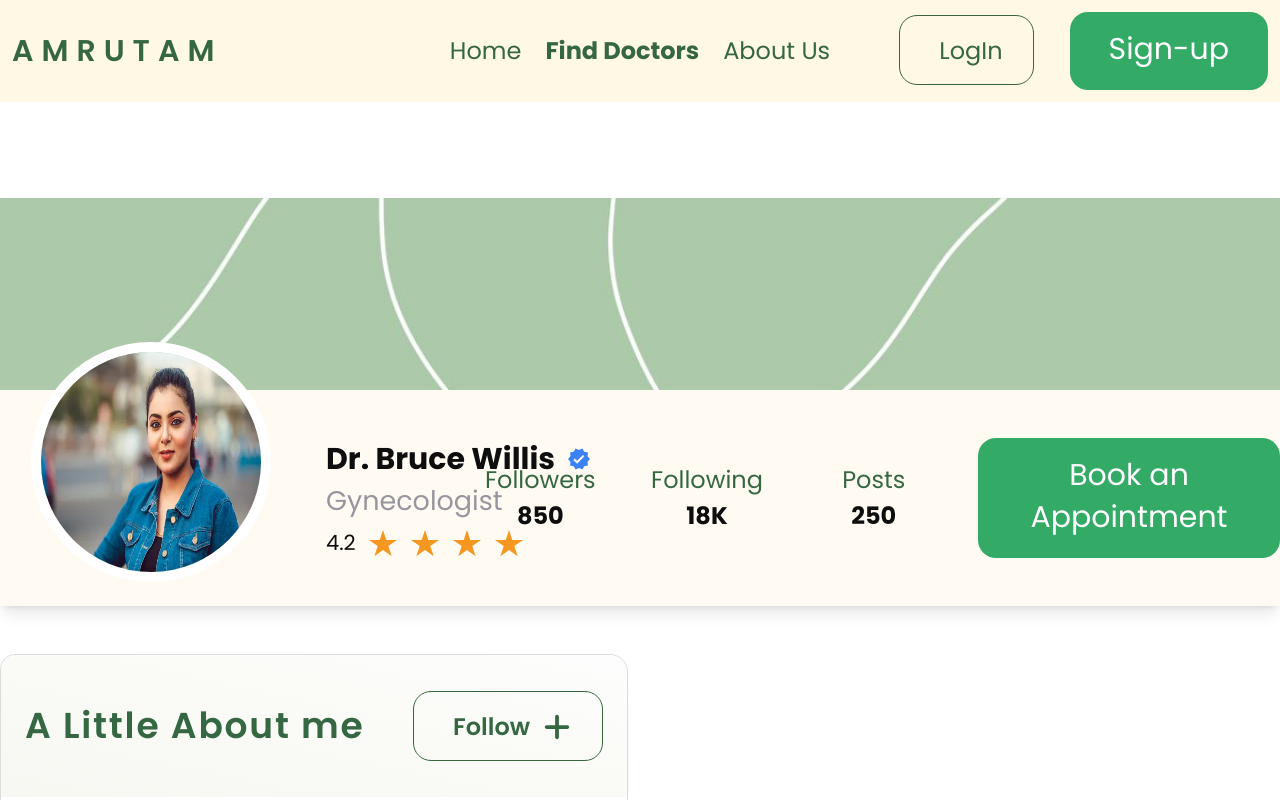
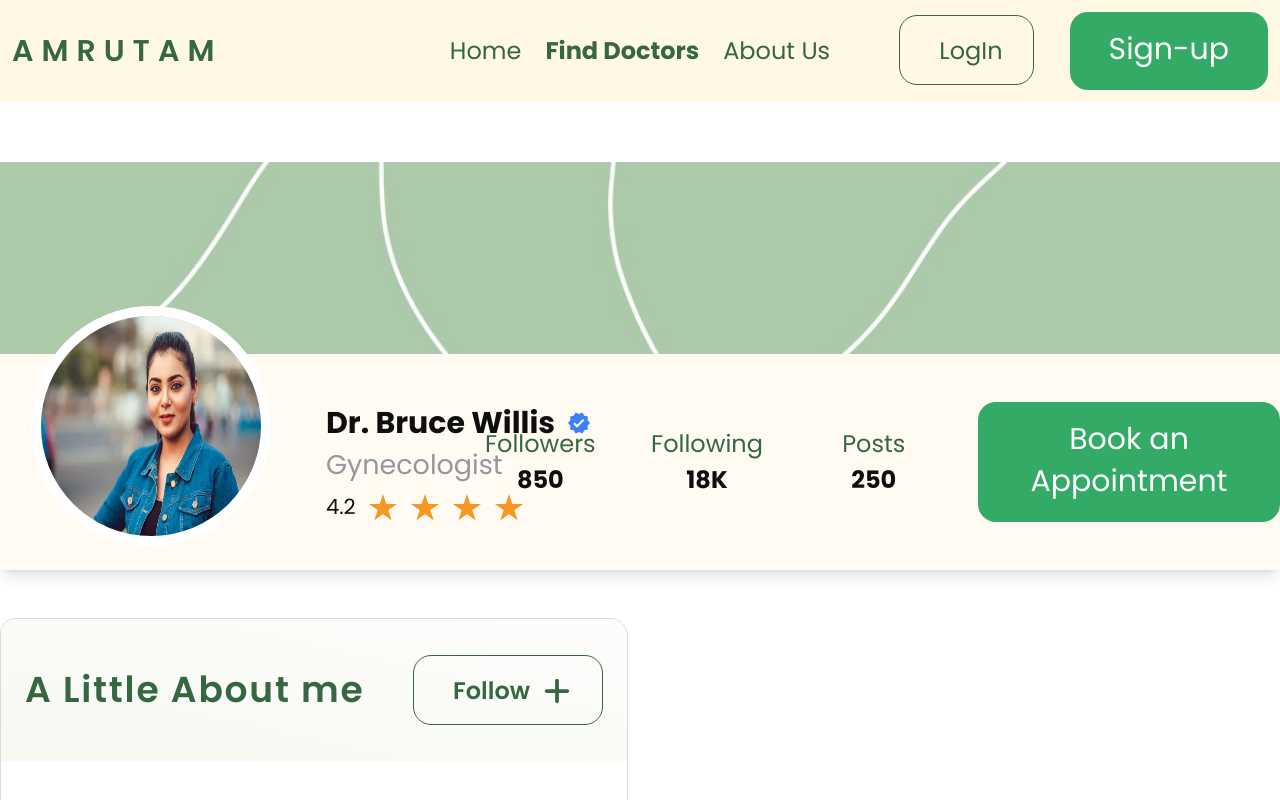
Before and after one commit to subroto23/jobTask-Doctor, a React (Vite) app: page /find-doctors in a window 1280 px wide. Shown: the top 800 px of the page. Built offline with nearby package versions, Linux system fonts and the light colour scheme.

Commit message:
Spacing Change

```diff
--- a/src/components/Banner/DoctorAppoinmentBanner.tsx
+++ b/src/components/Banner/DoctorAppoinmentBanner.tsx
@@ -5,7 +5,7 @@ import Button from "../../utlis/Button/Button";
 import RatingStart from "../Rating/RatingStart";
 const DoctorAppoinmentBanner = () => {
   return (
-    <div className="bg-skin-banner md:mt-16 mb-8 mt-8 dark:bg-gray-800">
+    <div className="bg-skin-banner md:mt-10 mb-8 mt-8 dark:bg-gray-800">
       <div className="bg-skin-banner shadow-lg transform duration-200 easy-in-out relative">
         <div className=" h-32 overflow-hidden">
           <img className="w-full" src={coverImage} alt="Cover Image" />
@@ -32,7 +32,6 @@ const DoctorAppoinmentBanner = () => {
               4.2 <RatingStart props={4} />
             </p>
           </div>
-
           {/* Social Media Status */}
           <div className="grid md:grid-cols-3 grid-cols-1 md:-ml-32 md:gap-1 gap-5">
             <div className="text-center cursor-pointer flex flex-col items-center">
--- a/src/components/WorkAndExpreince/WorkAndExprience.tsx
+++ b/src/components/WorkAndExpreince/WorkAndExprience.tsx
@@ -11,7 +11,7 @@ const WorkAndExprience = () => {
       <>
         <div className=" bg-skin-icon-card h-20 w-20 rounded-md flex justify-center items-center">
           <span>
-            <MdOutlineHomeWork className="text-[2E37A4] text-5xl" />
+            <MdOutlineHomeWork className="text-[#2E37A4] text-5xl" />
           </span>
         </div>
         <div className="col-span-3">
```
